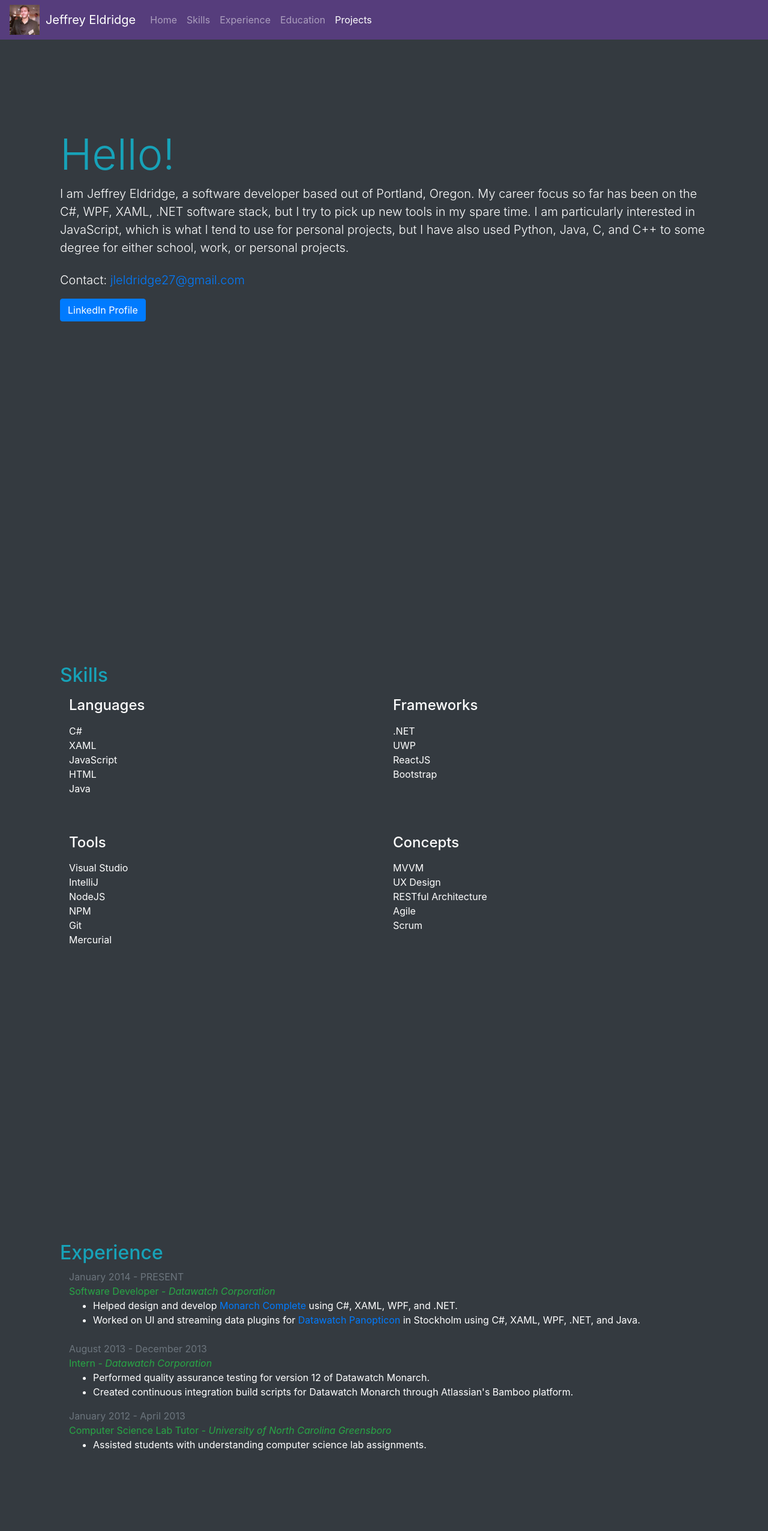
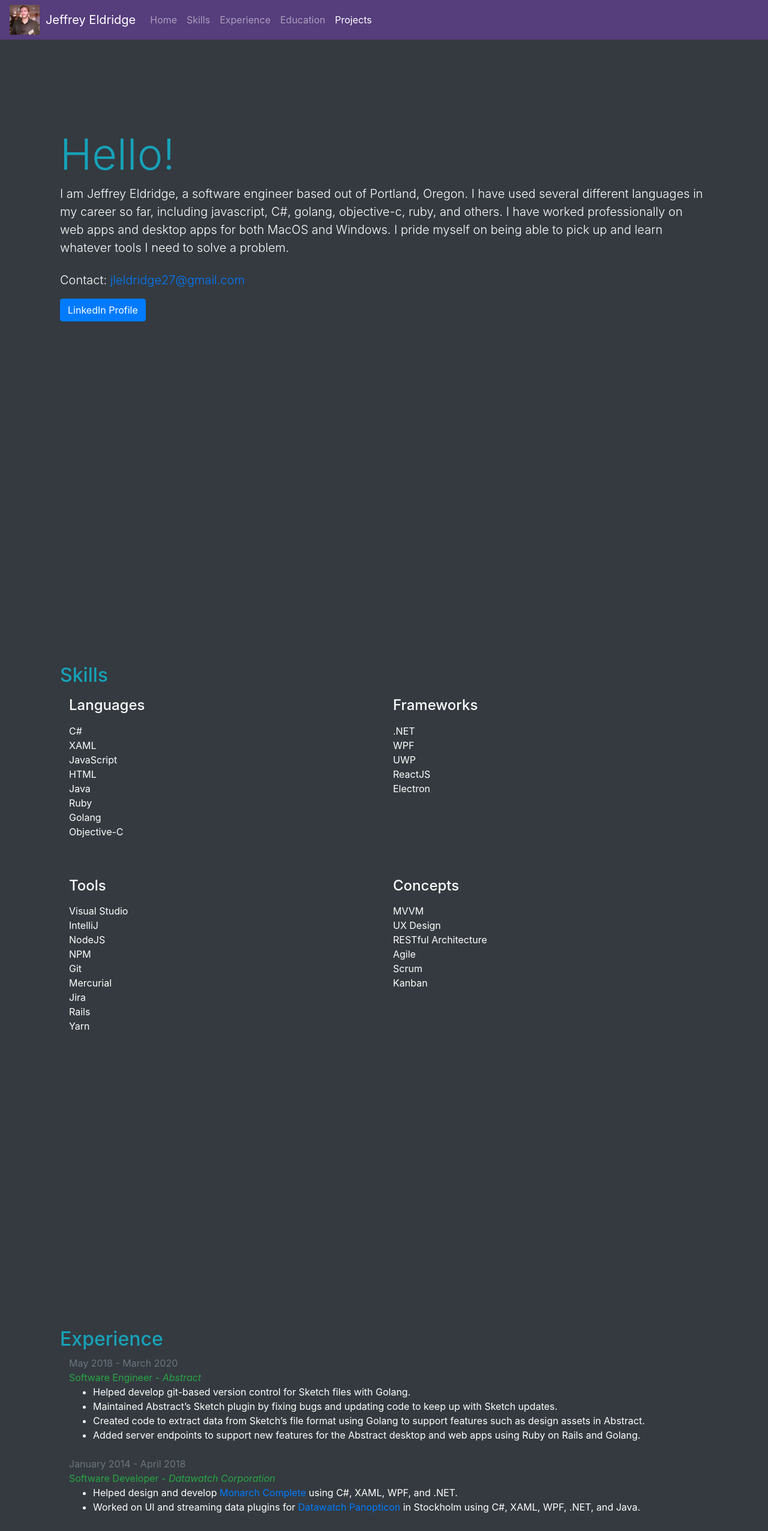
Before and after one commit to jleldridge/personal-website-ui, a React (Create React App) app: page /github in a window 1280 px wide. Shown: the top 2553 px of the page at 60% size. Built offline with nearby package versions, Linux system fonts and the light colour scheme.

Commit message:
update content and dependencies.

```diff
--- a/src/pages/Experience.js
+++ b/src/pages/Experience.js
@@ -1,5 +1,5 @@
-import React, { Component } from 'react';
-import SmoothScrollAnchor from '../components/SmoothScrollAnchor';
+import React, { Component } from "react";
+import SmoothScrollAnchor from "../components/SmoothScrollAnchor";
 
 class Experience extends Component {
   render() {
@@ -7,32 +7,81 @@ class Experience extends Component {
       <div>
         <h2 className="text-info">Experience</h2>
         <div className="container mb-4">
-                    <p className="text-secondary mb-0">January 2014 - PRESENT</p>
-                    <p className="mb-0 text-success">Software Developer - <span className="font-italic">Datawatch Corporation</span></p>
+          <p className="text-secondary mb-0">May 2018 - March 2020</p>
+          <p className="mb-0 text-success">
+            Software Engineer - <span className="font-italic">Abstract</span>
+          </p>
           <ul>
             <li>
-                            Helped design and develop <SmoothScrollAnchor href="#monarch">Monarch Complete </SmoothScrollAnchor>
+              Helped develop git-based version control for Sketch files with
+              Golang.
+            </li>
+            <li>
+              Maintained Abstract’s Sketch plugin by fixing bugs and updating
+              code to keep up with Sketch updates.
+            </li>
+            <li>
+              Created code to extract data from Sketch’s file format using
+              Golang to support features such as design assets in Abstract.
+            </li>
+            <li>
+              Added server endpoints to support new features for the Abstract
+              desktop and web apps using Ruby on Rails and Golang.
+            </li>
+          </ul>
+        </div>
+        <div className="container mb-4">
+          <p className="text-secondary mb-0">January 2014 - April 2018</p>
+          <p className="mb-0 text-success">
+            Software Developer -{" "}
+            <span className="font-italic">Datawatch Corporation</span>
+          </p>
+          <ul>
+            <li>
+              Helped design and develop{" "}
+              <SmoothScrollAnchor href="#monarch">
+                Monarch Complete{" "}
+              </SmoothScrollAnchor>
               using C#, XAML, WPF, and .NET.
             </li>
             <li>
-                            Worked on UI and streaming data plugins for <SmoothScrollAnchor href="#panopticon">Datawatch Panopticon </SmoothScrollAnchor>
+              Worked on UI and streaming data plugins for{" "}
+              <SmoothScrollAnchor href="#panopticon">
+                Datawatch Panopticon{" "}
+              </SmoothScrollAnchor>
               in Stockholm using C#, XAML, WPF, .NET, and Java.
             </li>
           </ul>
         </div>
         <div className="container mt-3">
           <p className="text-secondary mb-0">August 2013 - December 2013</p>
-                    <p className="mb-0 text-success">Intern - <span className="font-italic">Datawatch Corporation</span></p>
+          <p className="mb-0 text-success">
+            Intern - <span className="font-italic">Datawatch Corporation</span>
+          </p>
           <ul>
-                        <li>Performed quality assurance testing for version 12 of Datawatch Monarch.</li>
-                        <li>Created continuous integration build scripts for Datawatch Monarch through Atlassian's Bamboo platform.</li>
+            <li>
+              Performed quality assurance testing for version 12 of Datawatch
+              Monarch.
+            </li>
+            <li>
+              Created continuous integration build scripts for Datawatch Monarch
+              through Atlassian's Bamboo platform.
+            </li>
           </ul>
         </div>
         <div className="container mt-3">
           <p className="text-secondary mb-0">January 2012 - April 2013</p>
-                    <p className="mb-0 text-success">Computer Science Lab Tutor - <span className="font-italic">University of North Carolina Greensboro</span></p>
+          <p className="mb-0 text-success">
+            Computer Science Lab Tutor -{" "}
+            <span className="font-italic">
+              University of North Carolina Greensboro
+            </span>
+          </p>
           <ul>
-                        <li>Assisted students with understanding computer science lab assignments.</li>
+            <li>
+              Assisted students with understanding computer science lab
+              assignments.
+            </li>
           </ul>
         </div>
       </div>
--- a/src/pages/Home.js
+++ b/src/pages/Home.js
@@ -1,4 +1,4 @@
-import React, { Component } from 'react';
+import React, { Component } from "react";
 
 class Home extends Component {
   render() {
@@ -6,15 +6,24 @@ class Home extends Component {
       <div className="jumbotron jumbotron-fluid bg-dark">
         <h1 className="display-3 text-info">Hello!</h1>
         <p className="lead">
-                    I am Jeffrey Eldridge, a software developer based out of Portland, Oregon.
-                    My career focus so far has been on the C#, WPF, XAML, .NET software stack,
-                    but I try to pick up new tools in my spare time. I am particularly interested
-                    in JavaScript, which is what I tend to use for personal projects, but I have
-                    also used Python, Java, C, and C++ to some degree for either school, work,
-                    or personal projects.
+          I am Jeffrey Eldridge, a software engineer based out of Portland,
+          Oregon. I have used several different languages in my career so far,
+          including javascript, C#, golang, objective-c, ruby, and others. I
+          have worked professionally on web apps and desktop apps for both MacOS
+          and Windows. I pride myself on being able to pick up and learn
+          whatever tools I need to solve a problem.
         </p>
-                <p className="lead mt-4">Contact: <a href="mailto:jleldridge27@gmail.com">jleldridge27@gmail.com</a></p>
-                <a class="btn btn-primary" href="https://www.linkedin.com/in/jeffrey-eldridge-547aa3b3/" target="_blank">LinkedIn Profile</a>
+        <p className="lead mt-4">
+          Contact:{" "}
+          <a href="mailto:jleldridge27@gmail.com">jleldridge27@gmail.com</a>
+        </p>
+        <a
+          class="btn btn-primary"
+          href="https://www.linkedin.com/in/jeffrey-eldridge-547aa3b3/"
+          target="_blank"
+        >
+          LinkedIn Profile
+        </a>
       </div>
     );
   }
--- a/src/pages/Projects.js
+++ b/src/pages/Projects.js
@@ -1,30 +1,71 @@
-import React, { Component } from 'react';
+import React, { Component } from "react";
 
-import ProjectBlurb from '../components/ProjectBlurb.js'
+import ProjectBlurb from "../components/ProjectBlurb.js";
 
-import amoeboidPicture from '../assets/amoeboid-preview-picture.png';
-import scrawlerPicture from '../assets/scrawler-preview-picture.png';
+import amoeboidPicture from "../assets/amoeboid-preview-picture.png";
+import scrawlerPicture from "../assets/scrawler-preview-picture.png";
 
 class Projects extends Component {
   render() {
     return (
       <div>
-                <h2 className="text-info" style={{marginBottom: "-50px"}}>Projects</h2>
+        <h2 className="text-info" style={{ marginBottom: "-50px" }}>
+          Projects
+        </h2>
         <div className="container">
+          <div className="row">
+            <div className="col-sm">
+              <ProjectBlurb
+                id="abstract"
+                projectName="Abstract"
+                style={{ paddingTop: "75px" }}
+                technologies={[
+                  "JavaScript",
+                  "ReactJS",
+                  "Golang",
+                  "Objective-C",
+                  "Ruby"
+                ]}
+                links={[
+                  {
+                    name: "Visit product website",
+                    href: "https://www.abstract.com"
+                  }
+                ]}
+              >
+                Abstract is a tool developed by Elastic Projects that leverages
+                the power of version control to allow design teams to
+                collaborate and more effectively hand design assets off to
+                developers. While at Abstract I worked on the full stack of the
+                app, from adding server and desktop code to parse and version
+                control design documents, to bringing our own designs to life in
+                the UX on the web and desktop apps.
+              </ProjectBlurb>
+            </div>
+          </div>
 
           <div className="row">
             <div className="col-sm">
               <ProjectBlurb
                 id="monarch"
                 projectName="Datawatch Monarch"
-                                style={{paddingTop: "75px"}}
+                style={{ paddingTop: "75px" }}
                 technologies={["C#", "WPF", ".NET"]}
-                                links={[{name:"Visit product website", href:"https://www.datawatch.com/our-platform/monarch/"}]}>
+                links={[
+                  {
+                    name: "Visit product website",
+                    href: "https://www.datawatch.com/our-platform/monarch/"
+                  }
+                ]}
+              >
                 <p className="mt-2">
-                                    Monarch is Datawatch's premier self-service data preparation tool targeting Windows desktops.
-                                    While working at Datawatch, I have designed and developed UI workflows and backend code for
-                                    data extraction methods, data connectors, data transforms, joins, and more. I have also helped
-                                    to integrate Monarch with Datawatch's <span className="font-italics">Monarch Swarm </span>
+                  Monarch is Datawatch's premier self-service data preparation
+                  tool targeting Windows desktops. While working at Datawatch, I
+                  have designed and developed UI workflows and backend code for
+                  data extraction methods, data connectors, data transforms,
+                  joins, and more. I have also helped to integrate Monarch with
+                  Datawatch's{" "}
+                  <span className="font-italics">Monarch Swarm </span>
                   server / browser based product.
                 </p>
               </ProjectBlurb>
@@ -34,15 +75,25 @@ class Projects extends Component {
               <ProjectBlurb
                 id="panopticon"
                 projectName="Datawatch Panopticon"
-                                style={{paddingTop: "75px"}}
+                style={{ paddingTop: "75px" }}
                 technologies={["C#", "WPF", ".NET", "Java"]}
-                                links={[{name:"Visit product website", href:"http://www.panopticon.com/"}]}>
+                links={[
+                  {
+                    name: "Visit product website",
+                    href: "http://www.panopticon.com/"
+                  }
+                ]}
+              >
                 <p className="mt-2">
-                                    Following their acquisition by Datawatch, I worked on-site with Panopticon Software in Stockholm
-                                    to bring Panopticon’s data visualization software into the Datawatch software suite. During this time
-                                    I was primarily focused on improving the software's UI, but I also created UI and backend code for
-                                    data connectors that allow Datawatch software to connect to IBM Cognos TM1, IBM Cloudant, and streaming data sources.
-                                    I primarily used C# and XAML, but there were occasions where I worked on backend code written in Java.
+                  Following their acquisition by Datawatch, I worked on-site
+                  with Panopticon Software in Stockholm to bring Panopticon’s
+                  data visualization software into the Datawatch software suite.
+                  During this time I was primarily focused on improving the
+                  software's UI, but I also created UI and backend code for data
+                  connectors that allow Datawatch software to connect to IBM
+                  Cognos TM1, IBM Cloudant, and streaming data sources. I
+                  primarily used C# and XAML, but there were occasions where I
+                  worked on backend code written in Java.
                 </p>
               </ProjectBlurb>
             </div>
@@ -51,45 +102,73 @@ class Projects extends Component {
           <ProjectBlurb
             id="scrawler"
             projectName="Scrawler"
-                        style={{paddingTop: "75px"}}
+            style={{ paddingTop: "75px" }}
             technologies={["C#", "UWP", ".NET"]}
-                        links={[{name:"View source code", href:"https://github.com/jleldridge/Scrawler"}]}
-                        images={[scrawlerPicture]}>
+            links={[
+              {
+                name: "View source code",
+                href: "https://github.com/jleldridge/Scrawler"
+              }
+            ]}
+            images={[scrawlerPicture]}
+          >
             <p className="mt-2">
-                            Scrawler is a note taking / drawing app I designed primarily for the Microsoft Surface line of tablets.
-                            It was mostly intended for personal use, as I was dissatisfied with many of the free drawing apps offered for the Surface.
-                            The app never made it to the stage where I could polish the visuals, but it was eventually feature-complete enough to use it
-                            both to take notes, and to sketch and export the icons used in the app itself (hence the sketchy appearance of the icons).
+              Scrawler is a note taking / drawing app I designed primarily for
+              the Microsoft Surface line of tablets. It was mostly intended for
+              personal use, as I was dissatisfied with many of the free drawing
+              apps offered for the Surface. The app never made it to the stage
+              where I could polish the visuals, but it was eventually
+              feature-complete enough to use it both to take notes, and to
+              sketch and export the icons used in the app itself (hence the
+              sketchy appearance of the icons).
             </p>
           </ProjectBlurb>
 
           <ProjectBlurb
             id="amoeboid"
             projectName="Amoeboid"
-                        style={{paddingTop: "75px"}}
+            style={{ paddingTop: "75px" }}
             technologies={["JavaScript"]}
-                        links={[{name:"Play", href:"https://jleldridge.github.io/Amoeboid/"}, {name:"View source code", href:"https://github.com/jleldridge/Amoeboid"}]}
-                        images={[amoeboidPicture]}>
+            links={[
+              { name: "Play", href: "https://jleldridge.github.io/Amoeboid/" },
+              {
+                name: "View source code",
+                href: "https://github.com/jleldridge/Amoeboid"
+              }
+            ]}
+            images={[amoeboidPicture]}
+          >
             <p className="mt-2">
-                            Amoeboid is the working name of a simple browser game that I created using vanilla javascript.
-                            The game was inspired by an old flash game I used to play in school called Hungry Space.
-                            The goal of the game is to eat (via collision) everything smaller than you while avoiding everything larger than you.
-                            Movement is accomplished with the WASD keys and I payed particular attention to trying to capture the slippery
-                            effect of movement in a low friction environment to add challenge and finesse to the controls.
-                            As the player eats more enemies, they gradually become larger, making more enemies edible, but also making it
-                            more difficult to maneuver around larger enemies. The game is won when there are no more enemies large enough
-                            to eat the player.
+              Amoeboid is the working name of a simple browser game that I
+              created using vanilla javascript. The game was inspired by an old
+              flash game I used to play in school called Hungry Space. The goal
+              of the game is to eat (via collision) everything smaller than you
+              while avoiding everything larger than you. Movement is
+              accomplished with the WASD keys and I payed particular attention
+              to trying to capture the slippery effect of movement in a low
+              friction environment to add challenge and finesse to the controls.
+              As the player eats more enemies, they gradually become larger,
+              making more enemies edible, but also making it more difficult to
+              maneuver around larger enemies. The game is won when there are no
+              more enemies large enough to eat the player.
             </p>
           </ProjectBlurb>
 
           <ProjectBlurb
             id="website"
             projectName="Personal Website"
-                        style={{paddingTop: "75px"}}
+            style={{ paddingTop: "75px" }}
             technologies={["JavaScript", "HTML", "ReactJS", "Bootstrap"]}
-                        links={[{name:"View source code", href:"https://github.com/jleldridge/website-dev"}]}>
+            links={[
+              {
+                name: "View source code",
+                href: "https://github.com/jleldridge/website-dev"
+              }
+            ]}
+          >
             <p className="mt-2">
-                            I developed this website for deployment on GitHub Pages using the ReactJS and Bootstrap libraries.
+              I developed this website for deployment on GitHub Pages using the
+              ReactJS and Bootstrap libraries.
             </p>
           </ProjectBlurb>
         </div>
--- a/src/pages/Skills.js
+++ b/src/pages/Skills.js
@@ -1,4 +1,4 @@
-import React, { Component } from 'react';
+import React, { Component } from "react";
 
 class Skills extends Component {
   render() {
@@ -15,15 +15,19 @@ class Skills extends Component {
                 <li>JavaScript</li>
                 <li>HTML</li>
                 <li>Java</li>
+                <li>Ruby</li>
+                <li>Golang</li>
+                <li>Objective-C</li>
               </ul>
             </div>
             <div className="col-sm">
               <h4>Frameworks</h4>
               <ul className="list-unstyled mt-3">
                 <li>.NET</li>
+                <li>WPF</li>
                 <li>UWP</li>
                 <li>ReactJS</li>
-                                <li>Bootstrap</li>
+                <li>Electron</li>
               </ul>
             </div>
           </div>
@@ -37,6 +41,9 @@ class Skills extends Component {
                 <li>NPM</li>
                 <li>Git</li>
                 <li>Mercurial</li>
+                <li>Jira</li>
+                <li>Rails</li>
+                <li>Yarn</li>
               </ul>
             </div>
             <div className="col-sm">
@@ -47,6 +54,7 @@ class Skills extends Component {
                 <li>RESTful Architecture</li>
                 <li>Agile</li>
                 <li>Scrum</li>
+                <li>Kanban</li>
               </ul>
             </div>
           </div>
```
Also changed, not shown: package.json (+20 -8 lines), 1 other file (tests, documents, lock files or other folders). Lines whose indentation alone changed are shown as unchanged.
